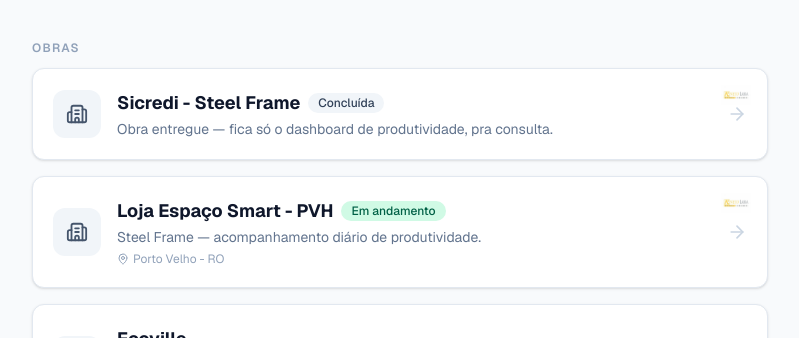
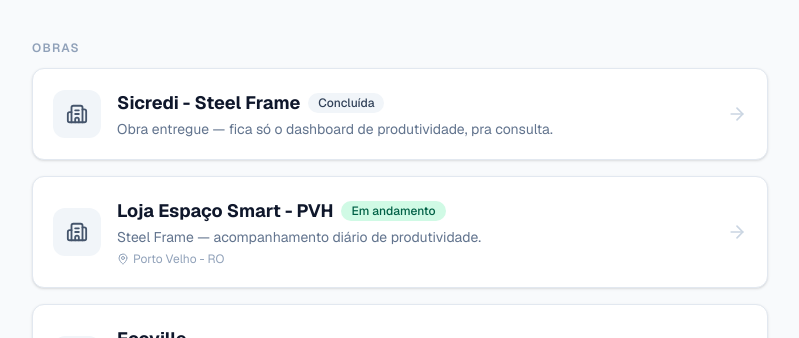
Before and after one commit to rodrigofblopes/campo, a Next.js app: page / in a window 1280 px wide. Shown: the part 200-538 px from the top of the page, without its empty margins (240-1039 px from the left). Built offline with nearby package versions, Linux system fonts and the light colour scheme.

Commit message:
Remove logo Neto Lara do card de obra
Removed the logo image from the ObraCard component to simplify the layout.

```diff
--- a/src/components/ObraCard.tsx
+++ b/src/components/ObraCard.tsx
@@ -1,4 +1,3 @@
-import Image from "next/image";
 import Link from "next/link";
 import { ArrowRight, Building2, MapPin } from "lucide-react";
 import { Card, Badge } from "@/components/ui";
@@ -25,23 +24,12 @@
   const destino = melhorDestinoDisponivel(obra.id, obra);
   return (
     <Link href={destino.href} className="block">
-      <Card className="relative transition-all hover:border-slate-300 hover:shadow-md">
-        <div className="absolute right-4 top-4">
-          <Image
-            src="/logo_netolara.jpg"
-            alt="Netolara"
-            width={64}
-            height={24}
-            className="h-5 w-auto object-contain opacity-70"
-            unoptimized
-          />
-        </div>
-
+      <Card className="transition-all hover:border-slate-300 hover:shadow-md">
         <div className="flex w-full items-center gap-4 text-left">
           <div className="flex h-12 w-12 shrink-0 items-center justify-center rounded-xl bg-slate-100 text-slate-600">
             <Building2 size={22} />
           </div>
-          <div className="min-w-0 flex-1 pr-12">
+          <div className="min-w-0 flex-1">
             <div className="flex flex-wrap items-center gap-2">
               <h2 className="text-lg font-bold text-slate-900">{obra.nome}</h2>
               <Badge variant={STATUS_VARIANT[obra.status]}>
```
